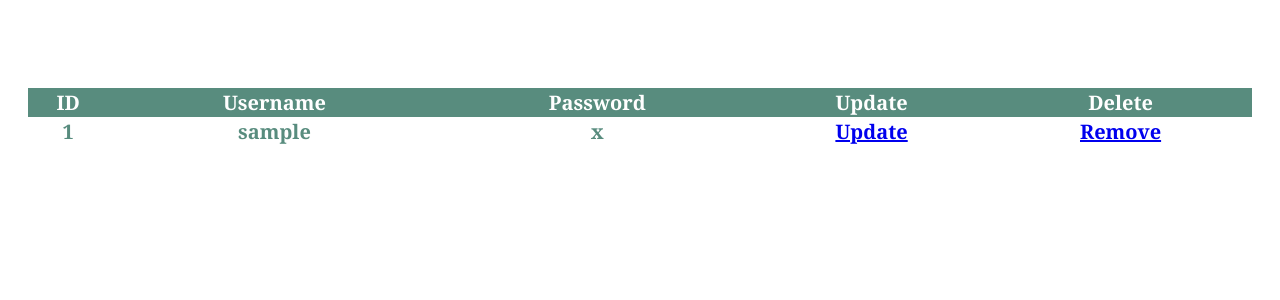
After one commit to tahsinhasib/php-backend, a PHP site: page /controllers/updatehandler.php in a window 1280 px wide. The commit adds this page. Shown: the top 300 px of the page. Run offline with PHP 8.4, Linux system fonts and the light colour scheme; tables that the repository leaves empty or names only in its code hold one stand-in row (values such as "Sample post").

Commit message:
issue in update handler.

```diff
--- /dev/null
+++ b/crud/controllers/updatehandler.php
@@ -0,0 +1,81 @@
+<!DOCTYPE html>
+<html>
+<head>
+    <title>User Page</title>
+    <style>
+        body {
+            display: block;
+            font-family: Cambria, Cochin, Georgia, Times, 'Times New Roman', serif;
+            font-weight: 700;
+            font-size: 20px;
+            justify-content: center;
+            padding: 80px 20px;
+        }
+
+        table {
+            border-collapse: collapse;
+            width: 100%;
+            color: #588c7e;
+            font-family: Cambria, Cochin, Georgia, Times, 'Times New Roman', serif;
+            font-size: 20px;
+            text-align: center;
+        }
+
+        th {
+            background-color: #588c7e;
+            color: white;
+        }
+
+        tr:nth-child(even) {
+            background-color: #f2f2f2;
+        }
+    </style>
+</head>
+<body>
+    <table>
+        <thead>
+            <tr>
+                <th>ID</th>
+                <th>Username</th>
+                <th>Password</th>
+                <th>Update</th>
+                <th>Delete</th>
+            </tr>
+        </thead>
+        <tbody>
+            <?php
+            $servername = "localhost";
+            $username = "root";
+            $password = "";
+            $dbname = "cruddb";
+            $tablename = "users";
+
+            $conn = mysqli_connect($servername, $username, $password, $dbname);
+
+            if (!$conn) {
+                die("Connection failed: " . mysqli_connect_error());
+            }
+
+            $query = "SELECT * FROM $tablename";
+            $result = mysqli_query($conn, $query);
+
+            if (!$result) {
+                die("Query failed: " . mysqli_error($conn));
+            } else {
+                while ($row = mysqli_fetch_assoc($result)) {
+                    ?>
+                    <tr>
+                        <td><?php echo $row["id"]; ?></td>
+                        <td><?php echo $row["username"]; ?></td>
+                        <td><?php echo $row["password"]; ?></td>
+                        <td><a href="#" class="button">Update</a></td>
+                        <td><a href="#" class="button">Remove</a></td>
+                    </tr>
+                    <?php
+                }
+            }
+            ?>
+        </tbody>
+    </table>
+</body>
+</html>
--- a/crud/index.php
+++ b/crud/index.php
@@ -21,7 +21,7 @@
         <div class="links-div">
             <a href="insert.php">Insert</a><br>
             <a href="controllers/showhandler.php">Show</a><br>
-            <a href="update.php">Update</a><br>
+            <a href="controllers/updatehandler.php">Update</a><br>
             <a href="delete.php">Delete</a><br>
             <a href="search.php">Search</a><br>
         </div>
```
